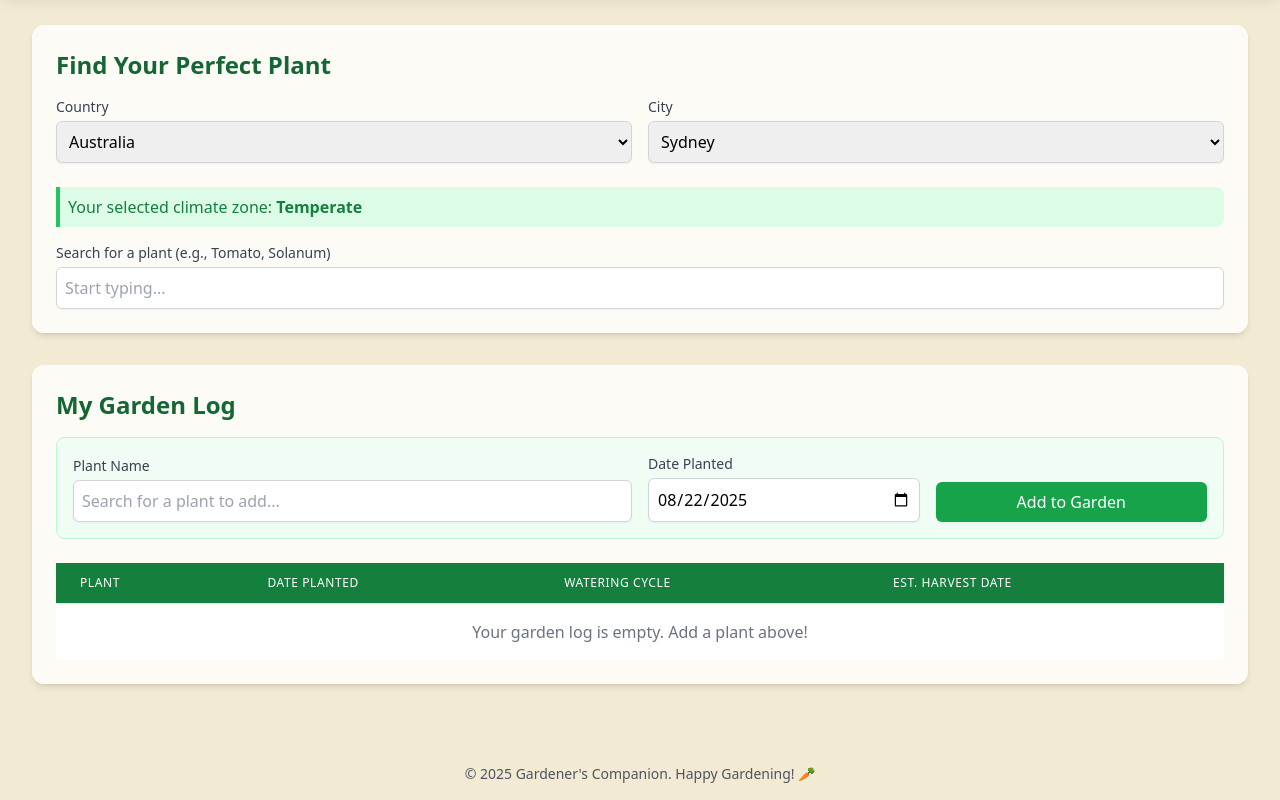
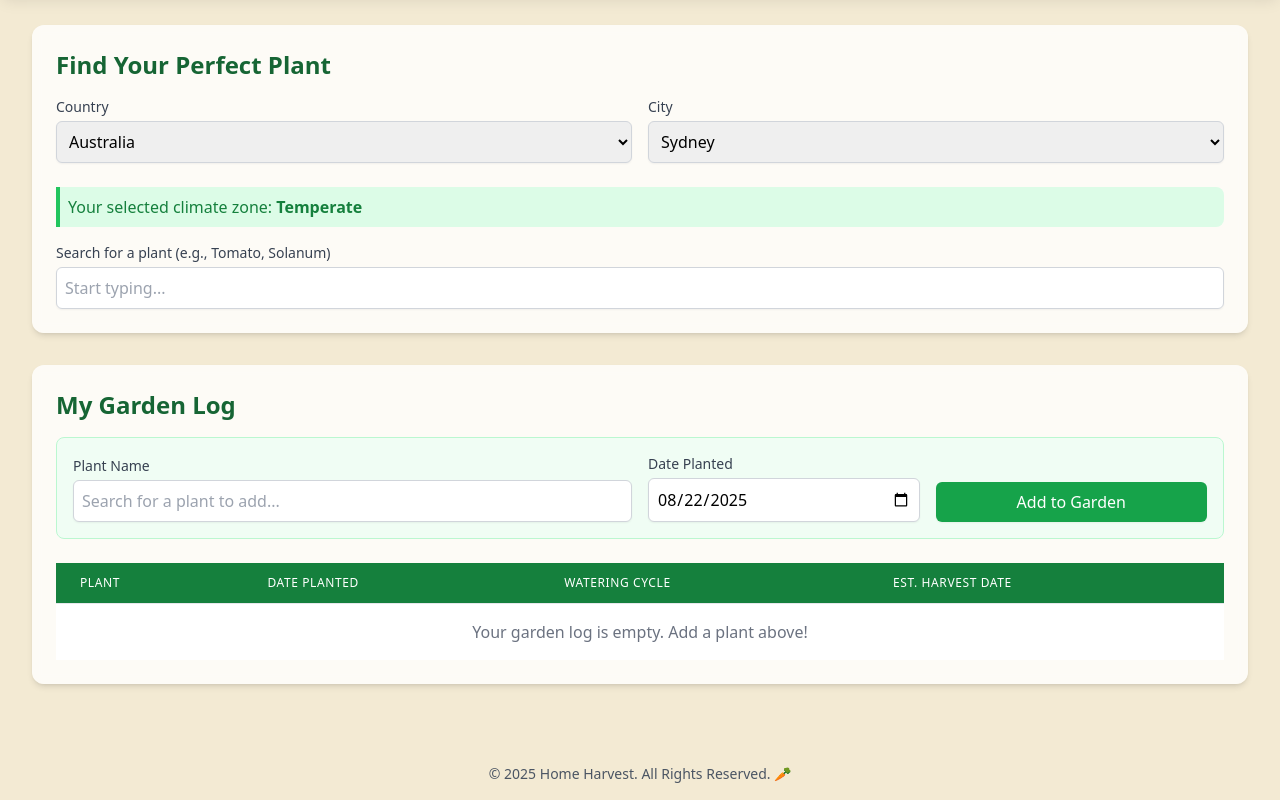
Before and after one commit to PeterBuul/Home-Harvest, a React (Create React App) app: page / in a window 1280 px wide. Shown: the part 203-1003 px from the top of the page. Built offline with nearby package versions, Linux system fonts and the light colour scheme; the HTML template or start-up script is replaced by a standard one.

Commit message:
Update App.js

```diff
--- a/src/App.js
+++ b/src/App.js
@@ -346,7 +346,7 @@ function App() {
       </main>
 
       <footer className="text-center p-4 text-sm text-gray-600 mt-8">
-        <p>&copy; 2025 Gardener's Companion. Happy Gardening! 🥕</p>
+        <p>&copy; 2025 Home Harvest. All Rights Reserved. 🥕</p>
       </footer>
     </div>
   );
```
